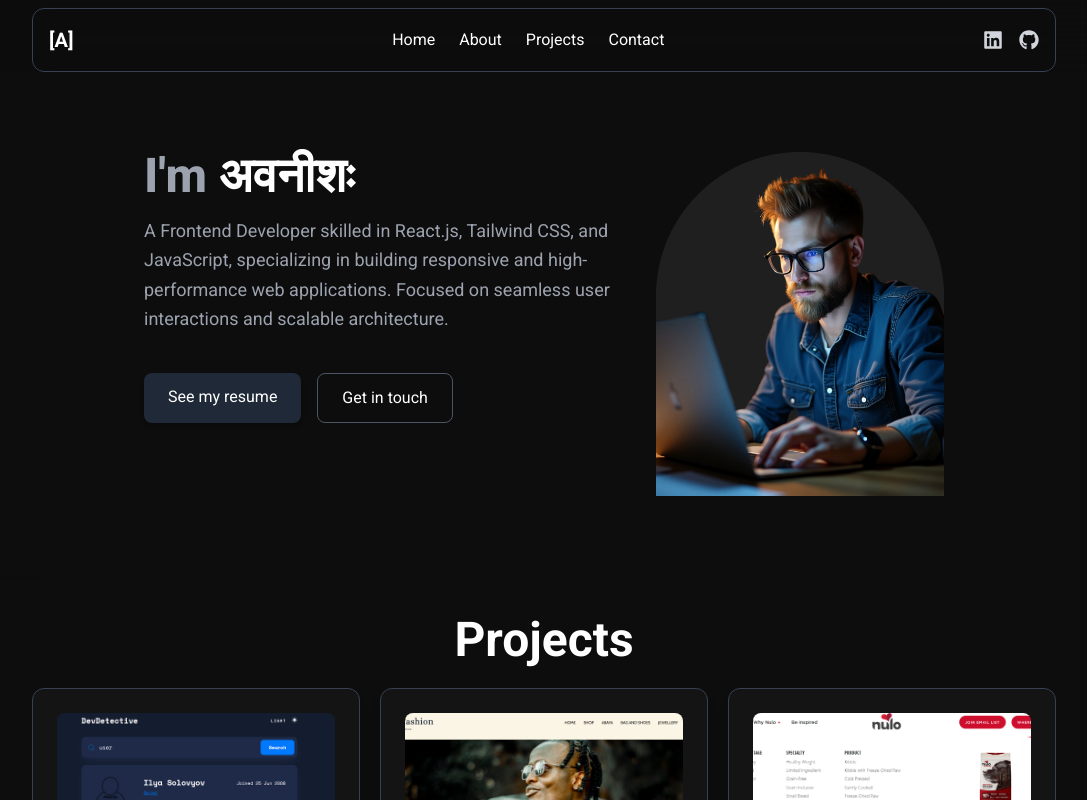
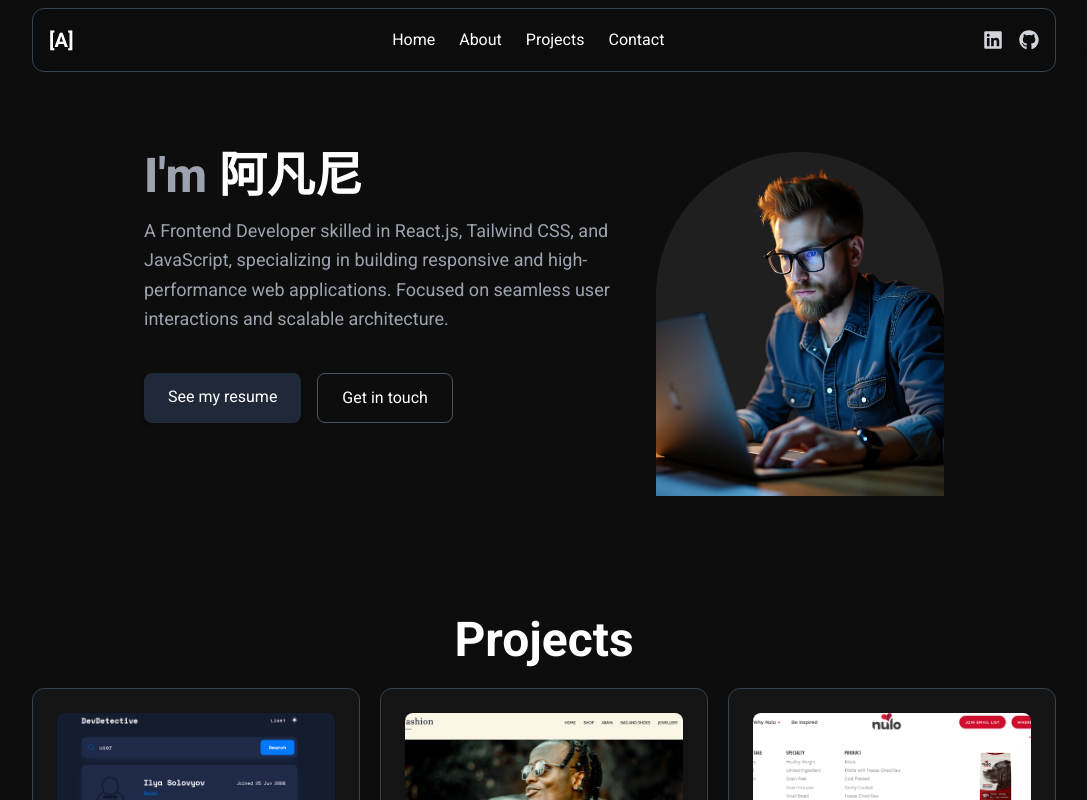
Before and after one commit to AvaneeshKumarPatel/Portfolio-React, a React (Vite) app: page / in a window 1280 px wide. Shown: the top 800 px of the page, without its empty margins (96-1183 px from the left). Built offline with nearby package versions, Linux system fonts and the light colour scheme.

Commit message:
added Resume url and some feature

```diff
--- a/src/Components/Pages/Hero.jsx
+++ b/src/Components/Pages/Hero.jsx
@@ -5,7 +5,7 @@ import avtar   from '../../assets/Neutral Minimal Simple Elegant Quote Instagram
 
 
 // Array of languages
-const texts = ['Avaneesh', '阿瓦尼什', 'अवनीशः', 'Аваниш',];
+const texts = ['Avaneesh', '阿瓦尼什', '阿凡尼 ', 'अवनीशः', 'Avanés ','Аваниш',];
 
 const Hero = () => {
   const [index, setIndex] = useState(0);
@@ -39,7 +39,8 @@ const Hero = () => {
           scalable architecture.
         </p>
         <div className='flex gap-4 mt-6'>
-          <a href='https:www.google.com' className='px-6 py-3 bg-gray-800 text-white rounded-lg shadow-md hover:bg-gray-700 transition'
+          <a href='https://docs.google.com/document/d/1XA4Ca4YpBanaYHkkDd0ys2ldJQAWBrsO/edit?usp=sharing&ouid=108196459184823974531&rtpof=true&sd=true'
+           className='px-6 py-3 bg-gray-800 text-white rounded-lg shadow-md hover:bg-gray-700 transition'
 
           >
             See my resume
```
